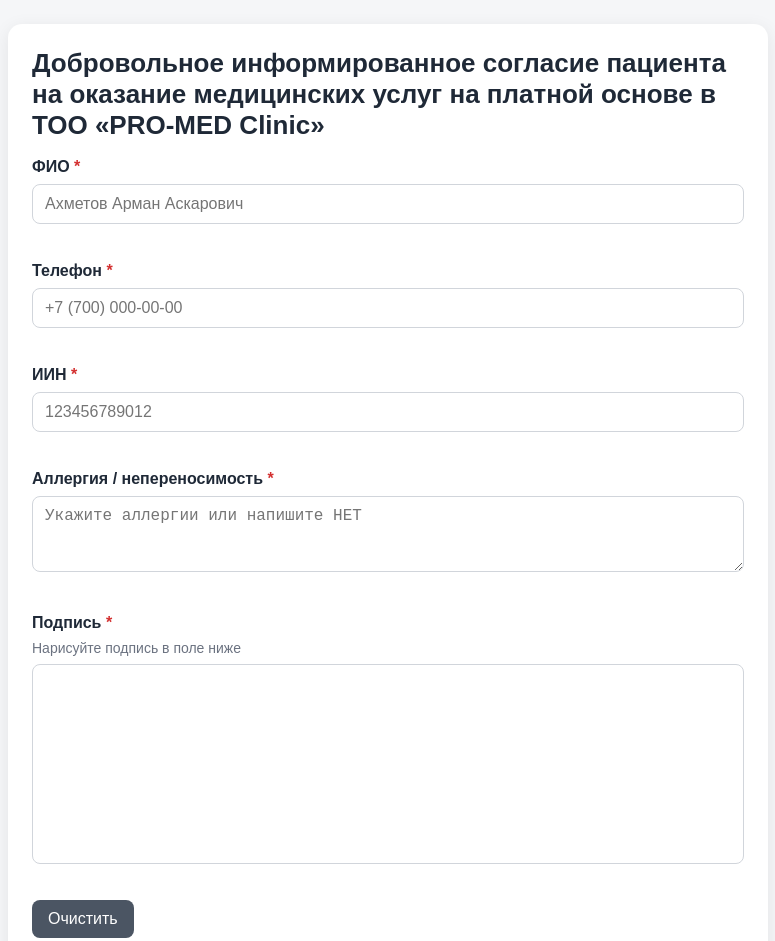
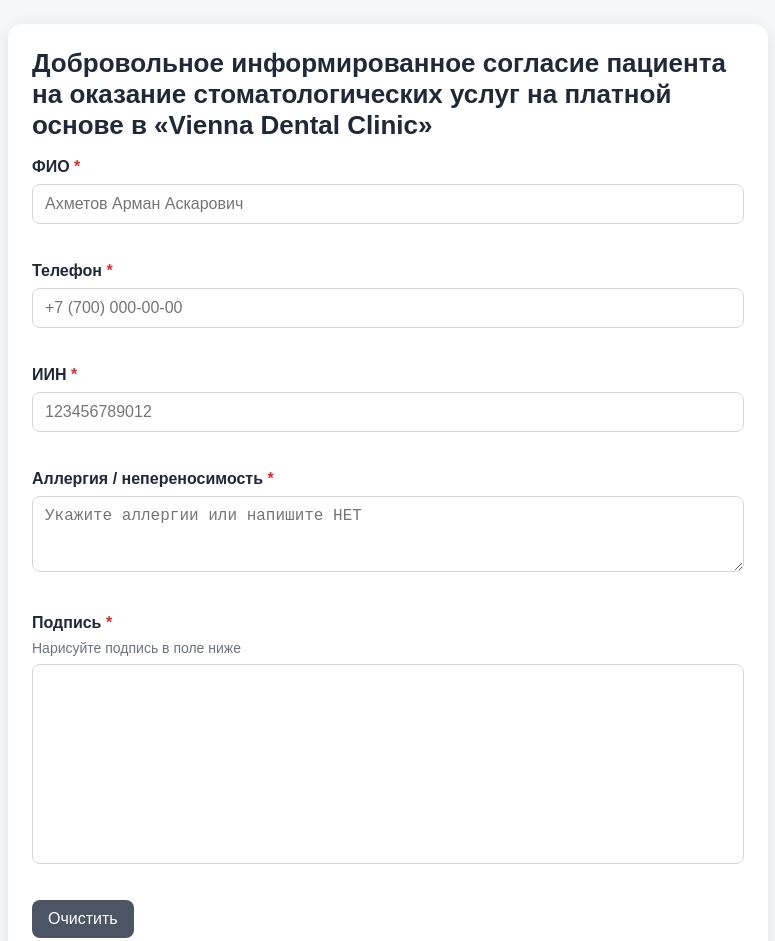
Before and after one commit to didarmussatayev-lgtm/dental_venskii_dogovor, a website: page index.html in a window 1280 px wide. Shown: the top 941 px of the page, without its empty margins (252-1027 px from the left). Drawn offline with Linux system fonts and the light colour scheme.

Commit message:
Update consent heading for dental services

```diff
--- a/index.html
+++ b/index.html
@@ -8,8 +8,7 @@
 </head>
 <body>
   <div class="container">
-    <h1>Добровольное информированное согласие пациента на оказание медицинских услуг на платной основе в ТОО
-        «PRO-MED Clinic»
+    <h1>Добровольное информированное согласие пациента на оказание стоматологических услуг на платной основе в «Vienna Dental Clinic»
 </h1>
 
     <form id="consentForm" novalidate>
```
